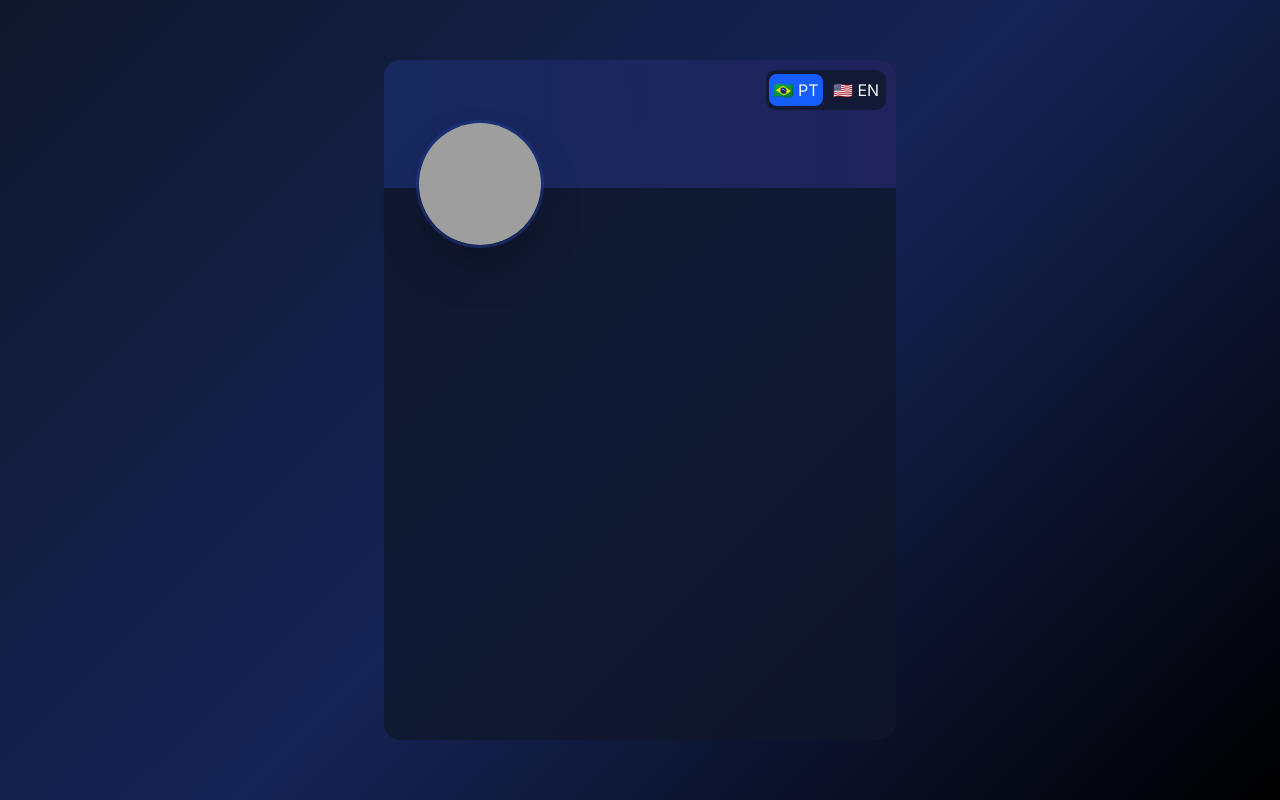
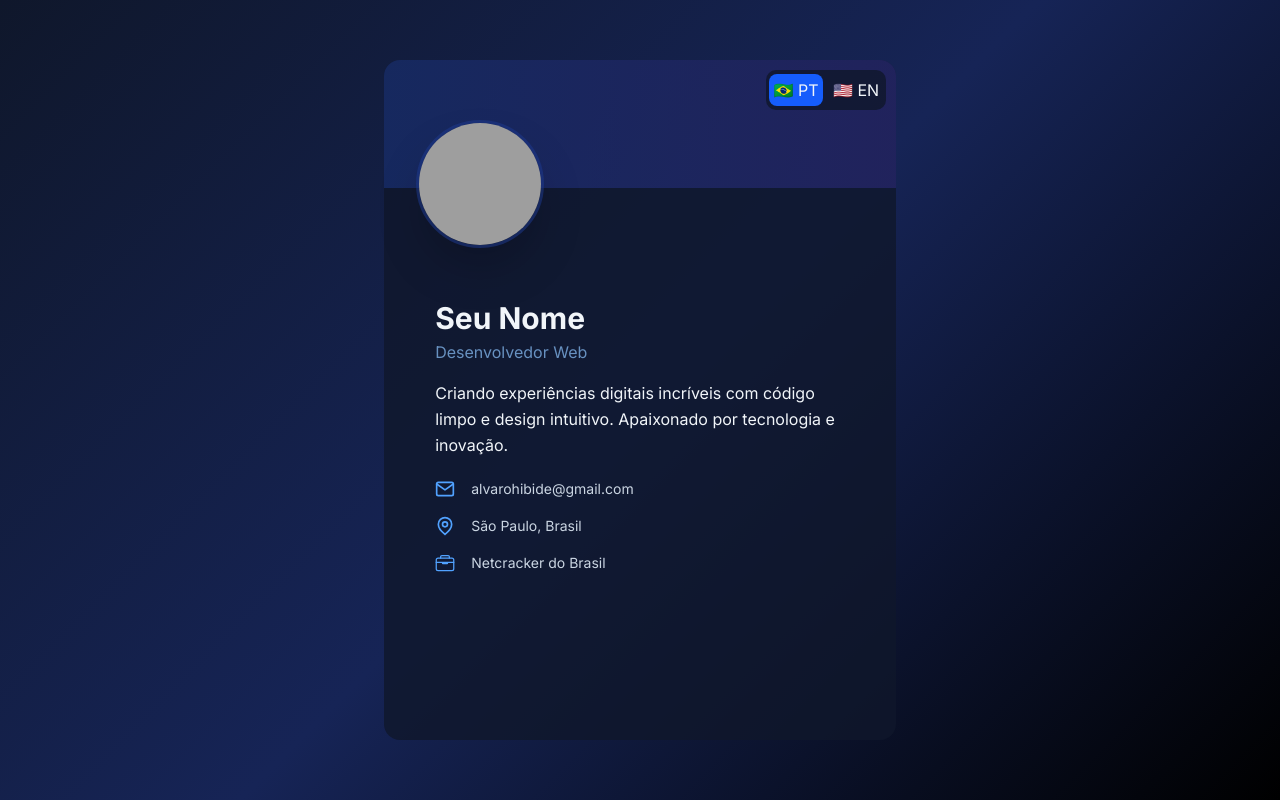
Before and after one commit to AlvaroHClaver/profile-card, a React (Vite) app: page / in a window 1280 px wide. Built offline with nearby package versions, Linux system fonts and the light colour scheme; grey boxes are pictures that could not be loaded.

Commit message:
Bullet list

```diff
--- a/package.json
+++ b/package.json
@@ -13,6 +13,7 @@
     "@tailwindcss/vite": "^4.2.4",
     "react": "^19.2.5",
     "react-dom": "^19.2.5",
+    "react-icons": "^5.6.0",
     "tailwindcss": "^4.2.4"
   },
   "devDependencies": {
--- a/src/App.tsx
+++ b/src/App.tsx
@@ -1,12 +1,34 @@
+import { GrLocation } from "react-icons/gr";
+import { FiMail } from "react-icons/fi";
+import { IoBriefcaseOutline } from "react-icons/io5";
 import "./App.css";
+import { About } from "./components/About";
 import { Avatar } from "./components/Avatar";
+import { BulletList } from "./components/BulletList";
 import { Header } from "./components/Header";
+
+const items = [
+  {
+    icon: FiMail,
+    text: "alvarohibide@gmail.com",
+  },
+  {
+    icon: GrLocation,
+    text: "São Paulo, Brasil",
+  },
+  {
+    icon: IoBriefcaseOutline,
+    text: "Netcracker do Brasil",
+  },
+];
 
 function App() {
   return (
-    <main className="w-90 md:w-lg bg-card-bg h-170 rounded-2xl relative">
+    <main className="w-90 md:w-lg bg-card-bg h-170 rounded-2xl relative text-primary-text flex flex-col items-center">
       <Header />
       <Avatar />
+      <About />
+      <BulletList items={items} />
     </main>
   );
 }
--- /dev/null
+++ b/src/components/About/index.tsx
@@ -0,0 +1,14 @@
+export const About = () => {
+  return (
+    <section className="w-[80%] mt-28 flex flex-col gap-4">
+      <div className="flex flex-col gap-1">
+        <h1 className="text-3xl font-bold">Seu Nome</h1>
+        <p className="text-details-text">Desenvolvedor Web</p>
+      </div>
+      <p className="text-base leading-6.5">
+        Criando experiências digitais incríveis com código limpo e design
+        intuitivo. Apaixonado por tecnologia e inovação.
+      </p>
+    </section>
+  );
+};
--- /dev/null
+++ b/src/components/BulletList/BulletItem.tsx
@@ -0,0 +1,14 @@
+import type { IconType } from "react-icons";
+
+type BulletItemProps = {
+  icon: IconType;
+  text: string;
+};
+export const BulletItem: React.FC<BulletItemProps> = ({ icon: Icon, text }) => {
+  return (
+    <div className="flex items-center w-full gap-4">
+      <Icon className="text-bullet-icon text-[20px]" />
+      <span className="text-[14px] font-normal text-bullet-text">{text}</span>
+    </div>
+  );
+};
--- /dev/null
+++ b/src/components/BulletList/index.tsx
@@ -0,0 +1,23 @@
+import type { IconType } from "react-icons";
+import { BulletItem } from "./BulletItem";
+
+type BulletListItem = {
+  icon: IconType;
+  text: string;
+};
+
+type BulletListProps = {
+  items: BulletListItem[];
+};
+
+export const BulletList = ({ items }: BulletListProps) => {
+  return (
+    <section className="w-[80%] mt-5">
+      <ul className="space-y-4">
+        {items.map((item) => (
+          <BulletItem key={item.text} icon={item.icon} text={item.text} />
+        ))}
+      </ul>
+    </section>
+  );
+};
--- a/tailwind.config.js
+++ b/tailwind.config.js
@@ -10,8 +10,11 @@ export default {
         "card-bg": "#0F172BCC",
         "card-border": "#1C3984D",
         "primary-text": "#F1F5F9",
+        "details-text": "#8EC5FFB2",
         action: "#155DFC",
         "profile-bg": "#1c398e80",
+        "bullet-icon": "#51A2FF",
+        "bullet-text": "#CAD5E2",
       },
       backgroundImage: {
         "app-gradient":
```
Also changed, not shown: 1 other file (tests, documents, lock files or other folders).
